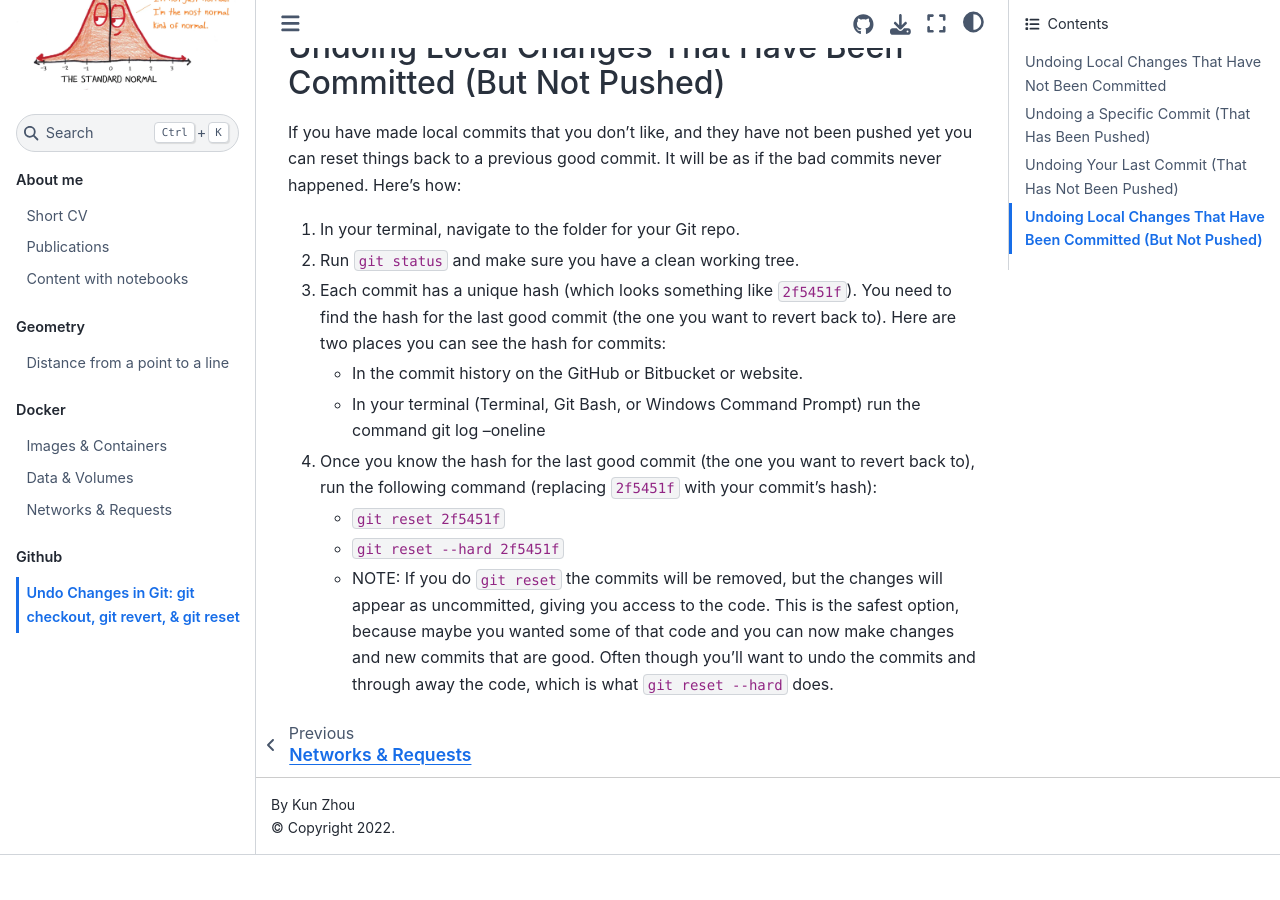
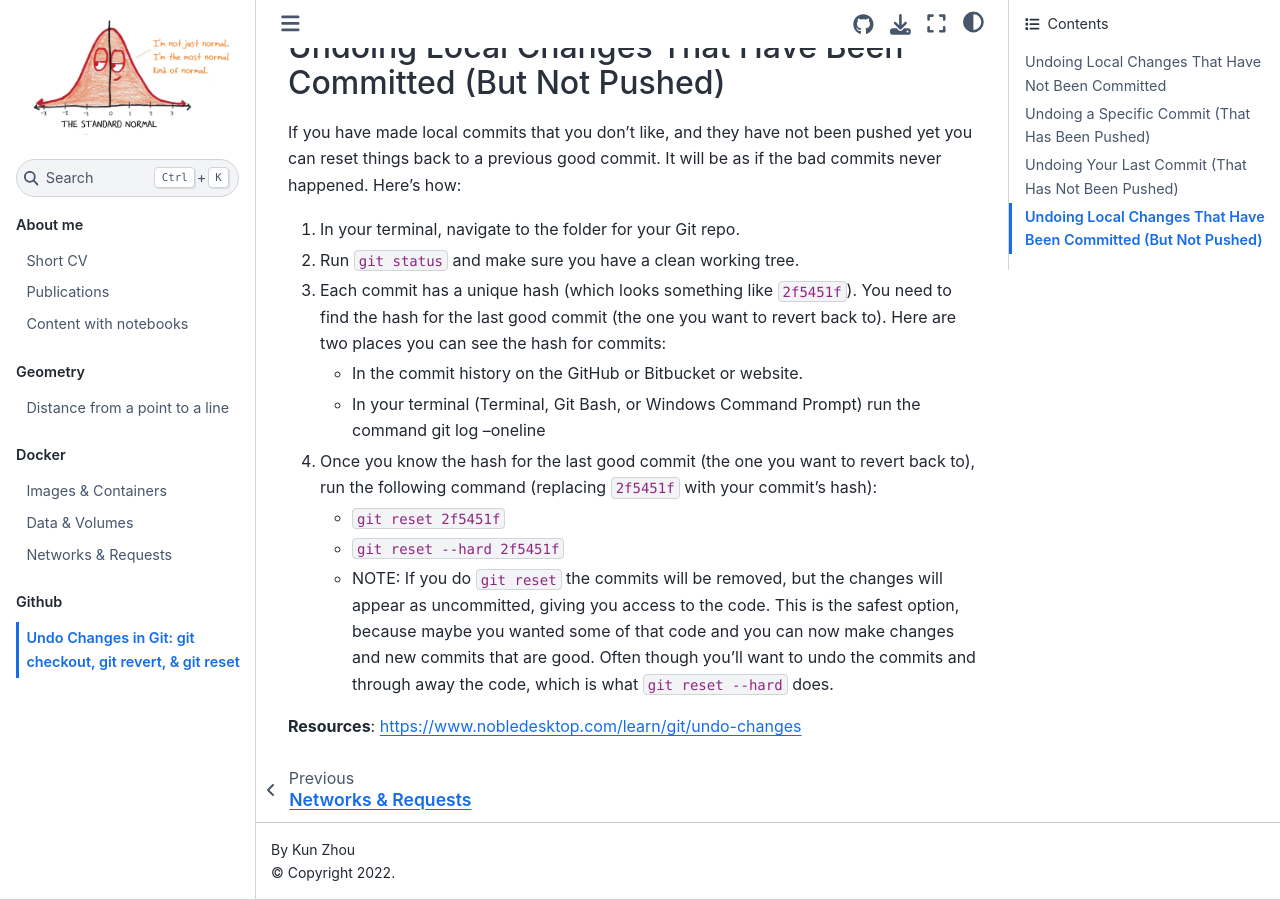
Before and after one commit to kunzhoudk/kzspace, a Jupyter Book: the page built from github/undo-changes.md, in a window 1280 px wide and 900 px high, scrolled down 1875 px. Built offline with Jupyter Book 1.0.4 settings and Sphinx 7.4.7 and the Sphinx Book theme 1.1.4, drawn with Linux system fonts in a browser that asks for light colours; pages that are not in the unit, such as notebooks, are missing from menus; before the commit the page ends 2730 px from its top, so only the background shows below that.

Commit message:
added source link for github undo changes docs

```diff
--- a/github/undo-changes.md
+++ b/github/undo-changes.md
@@ -62,3 +62,5 @@
    - `git reset 2f5451f`
    - `git reset --hard 2f5451f`
    - NOTE: If you do `git reset` the commits will be removed, but the changes will appear as uncommitted, giving you access to the code. This is the safest option, because maybe you wanted some of that code and you can now make changes and new commits that are good. Often though you'll want to undo the commits and through away the code, which is what `git reset --hard` does.
+
+**Resources**: https://www.nobledesktop.com/learn/git/undo-changes
```
